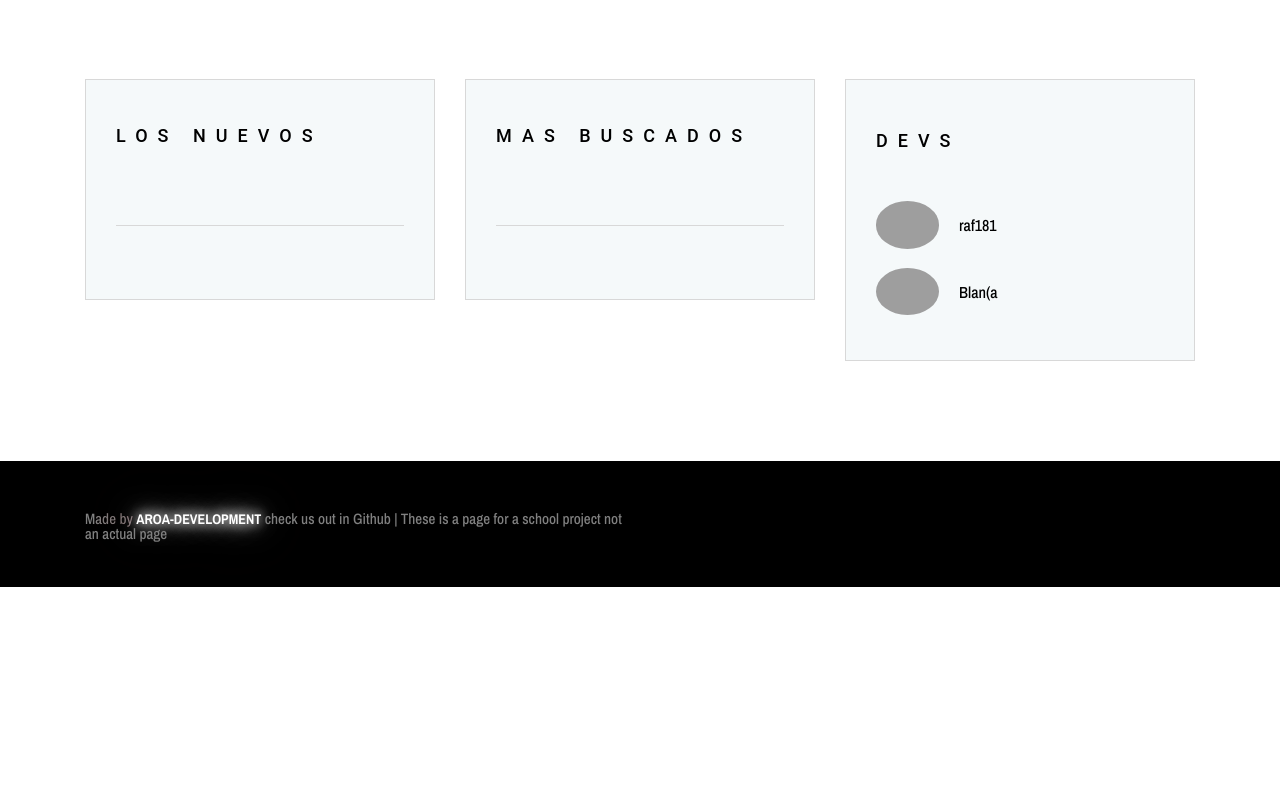
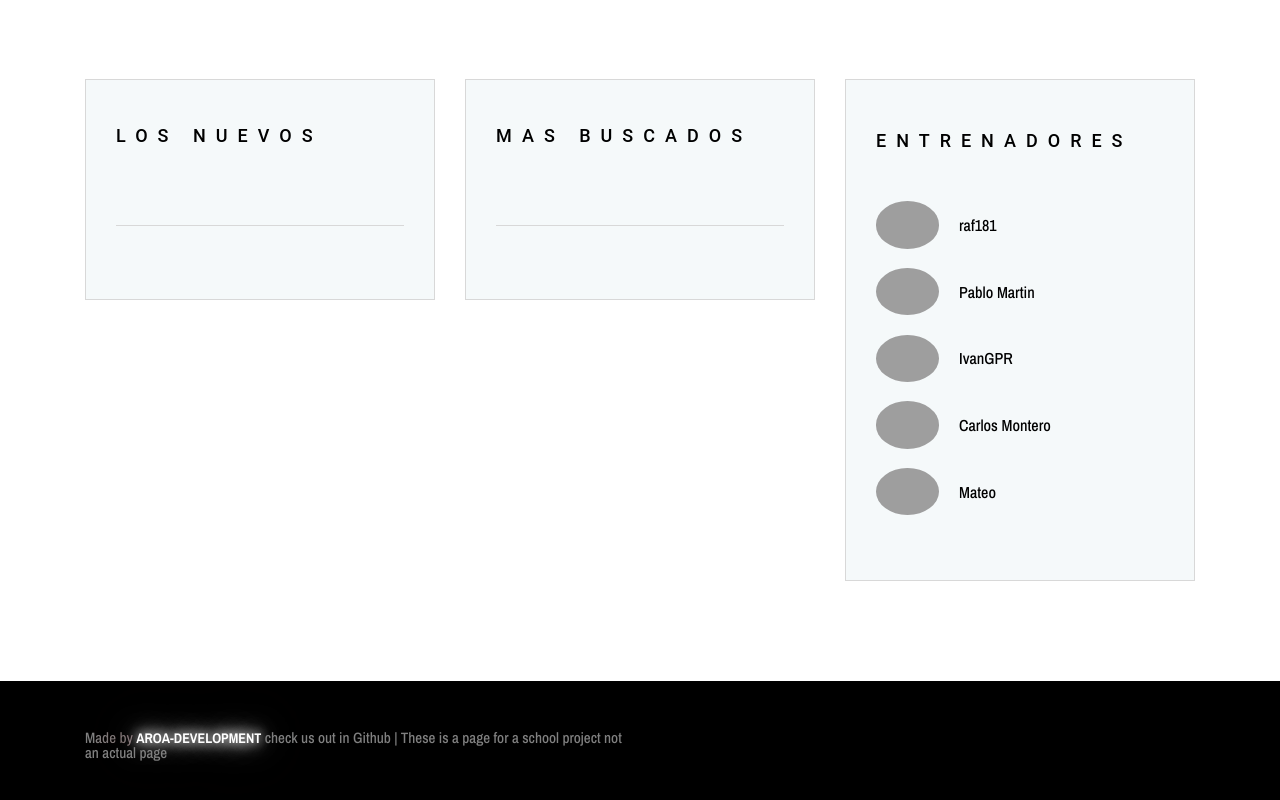
Before and after one commit to NuriZen/nurizen.github.io, a plain HTML site: page index.html in a window 1280 px wide. Shown: the part 1531-2331 px from the top of the page. Before the commit the page ends 2118 px from the top, so only its background shows below. Drawn offline with nearby package versions, Linux system fonts and the light colour scheme; grey boxes are pictures that could not be loaded; files whose address does not match are found by name.

Commit message:
Update index.html

```diff
--- a/index.html
+++ b/index.html
@@ -281,10 +281,10 @@
                 <div class="popular-artists-area mb-100">
                     <div class="section-heading text-left mb-50 wow fadeInUp" data-wow-delay="50ms">
                         <p></p>
-                        <h2>Devs</h2>
+                        <h2>Entrenadores</h2>
                     </div>
 
-                    <!-- single developer -->
+                    <!-- single trainer -->
                     <a href="https://github.com/raf181" target="_blank"><div class="single-artists d-flex align-items-center wow fadeInUp" data-wow-delay="100ms">
                         <div class="thumbnail">
                             <img src="https://avatars.githubusercontent.com/u/93051606?v=4" alt="">
@@ -295,15 +295,49 @@
                     </div></a>
                     <br>
 
-                    <!-- single developer -->
-                    <a href="https://github.com/toolcheck" target="_blank"><a class="single-artists d-flex align-items-center wow fadeInUp" data-wow-delay="100ms">
+                    <!-- single trainer -->
+                    <a href="https://github.com/pablomartinlobo" target="_blank"><div class="single-artists d-flex align-items-center wow fadeInUp" data-wow-delay="100ms">
                         <div class="thumbnail">
-                            <img src="https://avatars.githubusercontent.com/u/106829129?v=4" alt="">
+                            <img src="https://avatars.githubusercontent.com/u/114658159?v=4" alt="">
                         </div>
                         <div class="content-">
-                            <p>Blan(a</p>
+                            <p>Pablo Martin</p>
                         </div>
                     </div></a>
+                    <br>
+
+                    <!-- single trainer -->
+                    <a href="https://github.com/IvanGPR" target="_blank"><div class="single-artists d-flex align-items-center wow fadeInUp" data-wow-delay="100ms">
+                        <div class="thumbnail">
+                            <img src="https://avatars.githubusercontent.com/u/114149269?v=4" alt="">
+                        </div>
+                        <div class="content-">
+                            <p>IvanGPR</p>
+                        </div>
+                    </div></a>
+                    <br>
+
+                    <!-- single trainer -->
+                    <a href="https://github.com/CarlosMonteroH" target="_blank"><div class="single-artists d-flex align-items-center wow fadeInUp" data-wow-delay="100ms">
+                        <div class="thumbnail">
+                            <img src="https://avatars.githubusercontent.com/u/114149651?v=4" alt="">
+                        </div>
+                        <div class="content-">
+                            <p>Carlos Montero</p>
+                        </div>
+                    </div></a>
+                    <br>
+
+                    <!-- single trainer -->
+                    <a href="https://github.com/BCAA-GitHub" target="_blank"><div class="single-artists d-flex align-items-center wow fadeInUp" data-wow-delay="100ms">
+                        <div class="thumbnail">
+                            <img src="https://avatars.githubusercontent.com/u/114657941?v=4" alt="">
+                        </div>
+                        <div class="content-">
+                            <p>Mateo</p>
+                        </div>
+                    </div></a>
+                    <br>
 
                 </div>
             </div>
```
